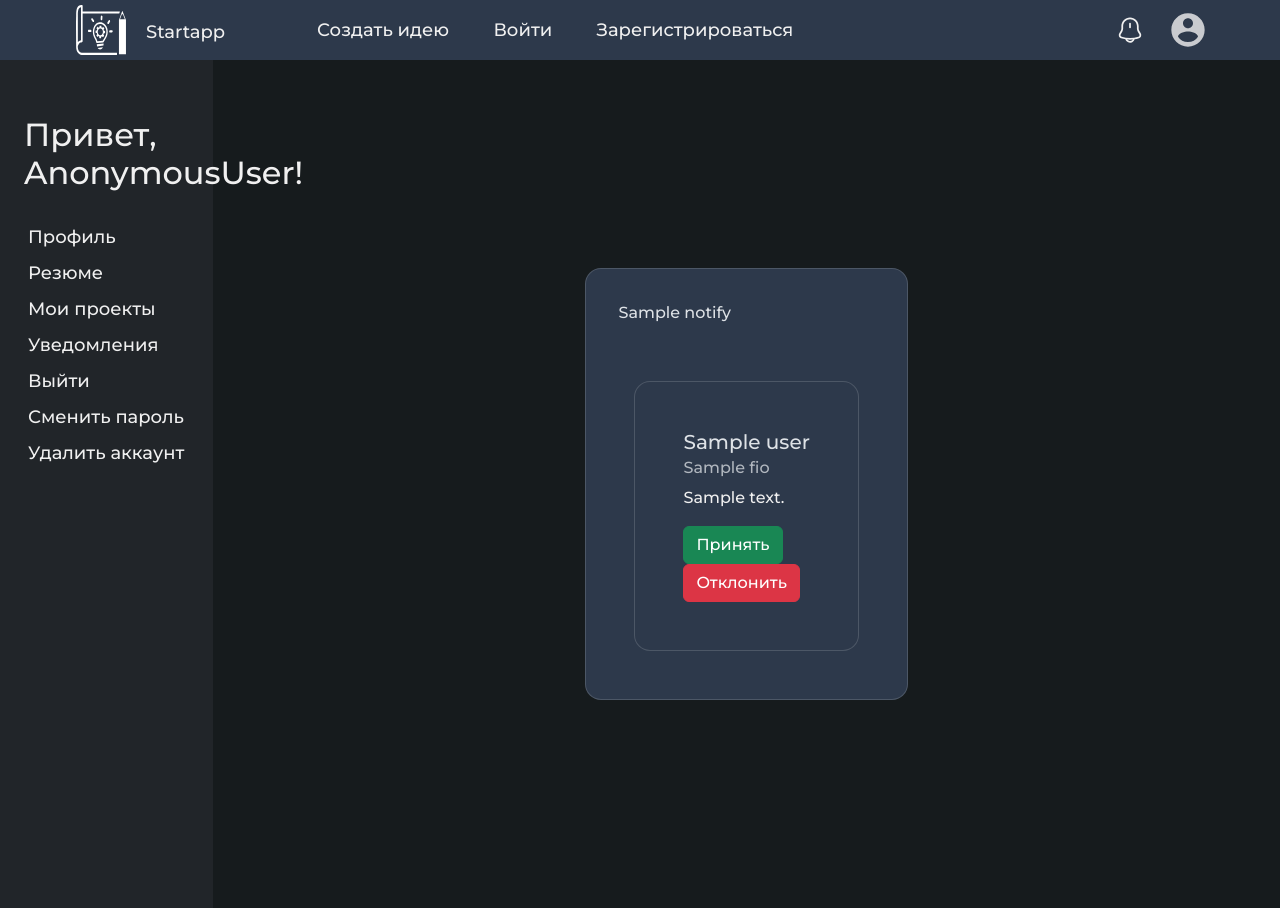
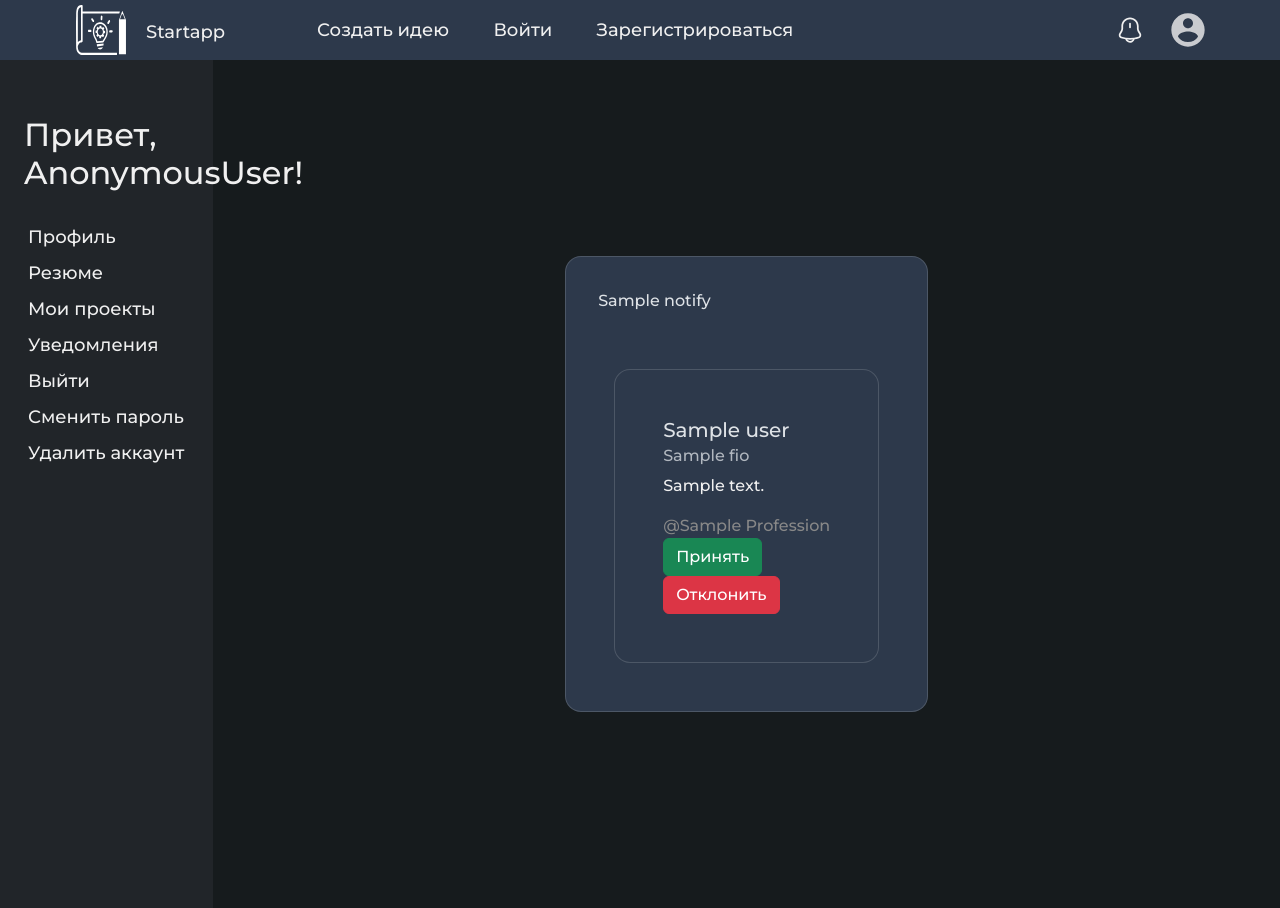
Before and after one commit to Papr1ka/startup-rework, a Django app: template Course/templates/app/responds.html in a window 1280 px wide. Run offline with Django 4.2, Linux system fonts and the light colour scheme; the template is opened without the code that fills it: most values are stand-ins (such as "Sample title", 1, 10 or a date in 2020); some libraries are stand-ins or nearby versions.

Commit message:
respond skills

```diff
--- a/Course/templates/app/responds.html
+++ b/Course/templates/app/responds.html
@@ -17,6 +17,9 @@
                     <h5 class="card-title">{{ user }}</h5>
                     <h6 class="card-subtitle mb-2 text-muted">{{ user.fio }}</h6>
                     <p class="card-text">{{ user.about }}</p>
+                    {% for skill in user.skills.all %}
+                    <div class="item" style="color: {{ skill.color }}">@{{ skill | title }}</div>
+                    {% endfor %}
                     <form action="{% url 'respond_agree' project_id=project.id pk=user.pk %}" method="post">
                         {% csrf_token %}
                         <button class="btn btn-success" href="#" class="card-link">Принять</button>
```
